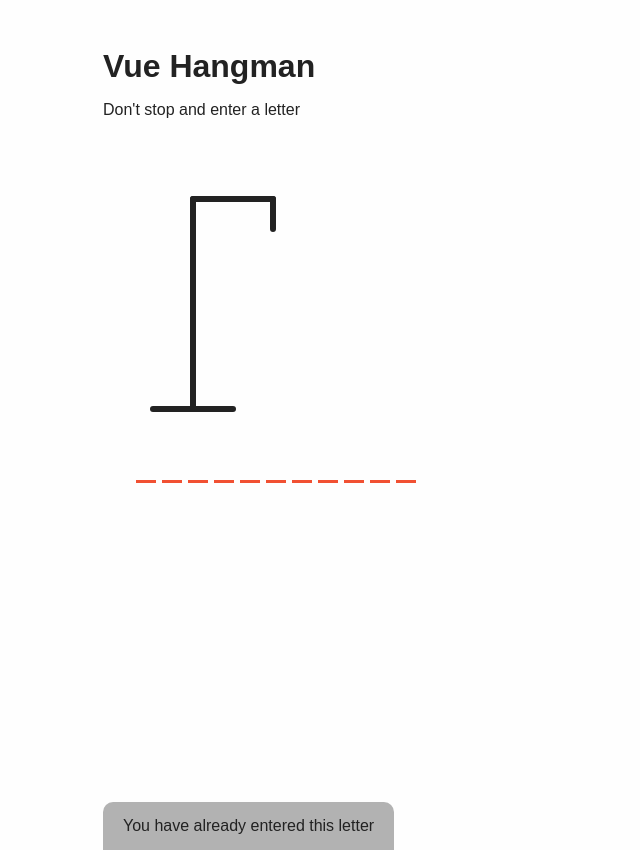
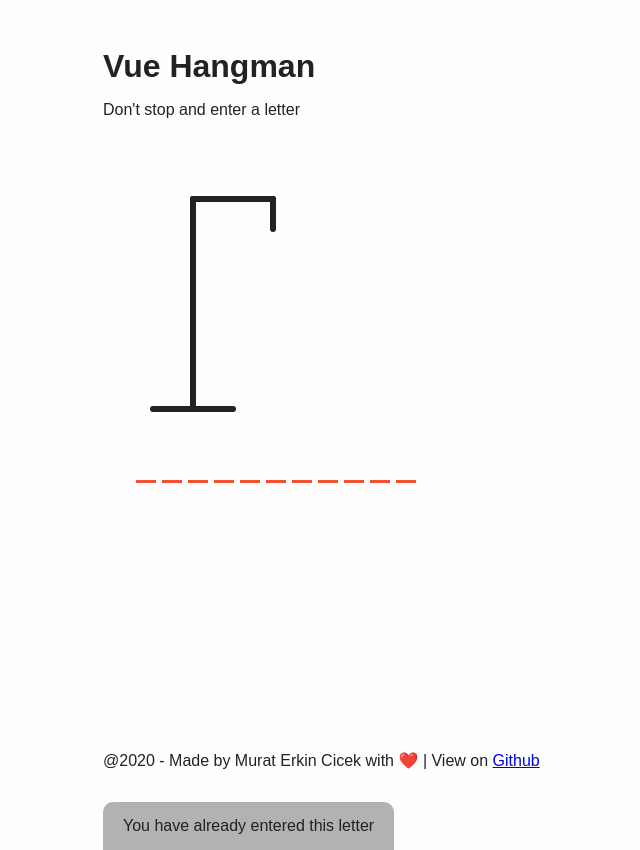
Before and after one commit to murerkinn/vue-hangman, a Vue app: page / in a window 1280 px wide. Shown: the whole page, without its empty margins (312-952 px from the left). Built offline with nearby package versions, Linux system fonts and the light colour scheme.

Commit message:
Add credits and deploy to Vercel

```diff
--- a/src/App.vue
+++ b/src/App.vue
@@ -11,6 +11,12 @@
     @play-again="playAgain"
   />
   <Notification :not="notification" />
+  <span class="footer">
+    @2020 - Made by Murat Erkin Cicek with ❤️ | View on
+    <a href="https://github.com/murerkinn/vue-hangman" target="_blank">
+      Github
+    </a>
+  </span>
 </template>
 
 <script>
@@ -144,4 +150,9 @@ body {
   height: 350px;
   width: 450px;
 }
+
+.footer {
+  position: absolute;
+  bottom: 30px;
+}
 </style>
```
